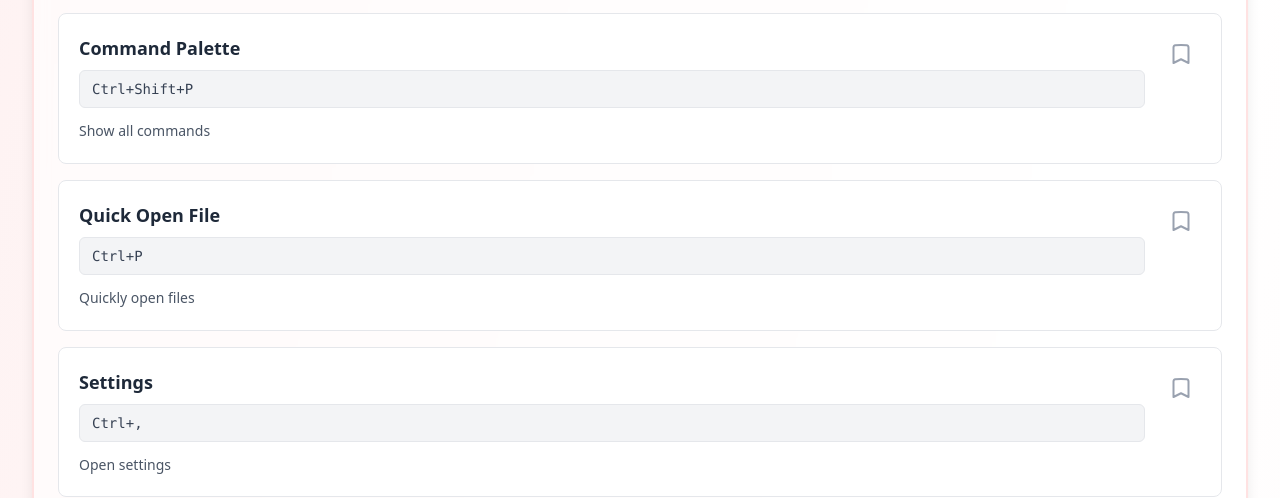
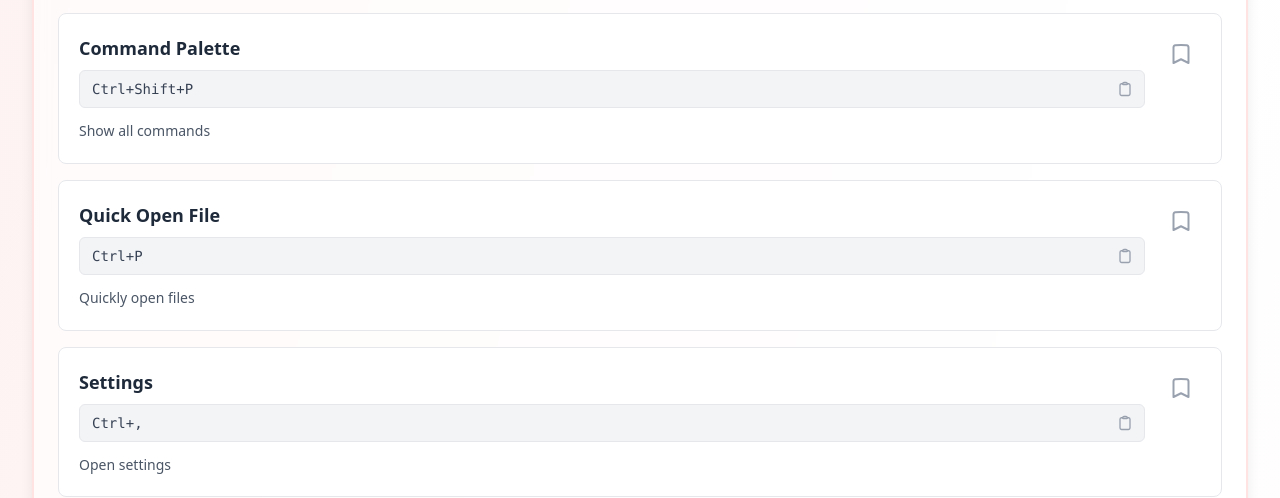
Before and after one commit to RumeshKumara/devkeys, a Next.js app: page /shortcuts in a window 1280 px wide. Shown: the part 343-841 px from the top of the page. Built offline with nearby package versions, Linux system fonts and the light colour scheme; no server answers.

Commit message:
feat: add @google/generative-ai dependency and implement AI functionality in ShortcutCard and AIPage

```diff
--- a/package.json
+++ b/package.json
@@ -9,6 +9,7 @@
     "lint": "eslint"
   },
   "dependencies": {
+    "@google/generative-ai": "^0.24.1",
     "firebase": "^12.7.0",
     "lucide-react": "^0.562.0",
     "next": "16.1.1",
--- a/src/app/ai/page.tsx
+++ b/src/app/ai/page.tsx
@@ -6,12 +6,32 @@ import { Sparkles, Send, Bot, Lightbulb, Zap } from "lucide-react";
 export default function AIPage() {
   const [prompt, setPrompt] = useState("");
   const [answer, setAnswer] = useState("");
-  const [isLoading, setIsLoading] = useState(false);
+  const [loading, setLoading] = useState(false);
 
   const askAI = async () => {
-    setIsLoading(true);
-    setAnswer("🤖 AI response will appear here...");
-    setIsLoading(false);
+    setLoading(true);
+    setAnswer(""); // Clear previous answer
+
+    try {
+      const res = await fetch("/api/gemini", {
+        method: "POST",
+        headers: { "Content-Type": "application/json" },
+        body: JSON.stringify({ prompt }),
+      });
+
+      const data = await res.json();
+
+      if (!res.ok) {
+        setAnswer(`Error: ${data.error || "Something went wrong"}`);
+      } else {
+        setAnswer(data.text);
+      }
+    } catch (error) {
+      console.error("Request failed:", error);
+      setAnswer("Error: Failed to connect to AI service. Please try again.");
+    } finally {
+      setLoading(false);
+    }
   };
 
   return (
@@ -69,11 +89,11 @@ export default function AIPage() {
 
           <button
             onClick={askAI}
-            disabled={!prompt.trim() || isLoading}
+            disabled={!prompt.trim() || loading}
             className="mt-3 sm:mt-4 w-full sm:w-auto bg-gradient-to-r from-red-500 to-red-600 text-white px-5 sm:px-6 py-2.5 sm:py-3 rounded-xl font-semibold text-sm sm:text-base flex items-center justify-center gap-2 hover:from-red-600 hover:to-red-700 transition-all duration-300 disabled:opacity-50 disabled:cursor-not-allowed shadow-lg hover:shadow-xl hover:scale-105"
           >
             <Send className="w-4 h-4 sm:w-5 sm:h-5" />
-            {isLoading ? "Thinking..." : "Ask AI"}
+            {loading ? "Thinking..." : "Ask AI"}
           </button>
         </div>
 
--- /dev/null
+++ b/src/app/api/gemini/route.ts
@@ -0,0 +1,7 @@
+import { NextResponse } from "next/server";
+
+export async function POST() {
+  return NextResponse.json({
+    message: "Gemini API route is working",
+  });
+}
--- a/src/components/ShortcutCard.tsx
+++ b/src/components/ShortcutCard.tsx
@@ -23,6 +23,25 @@ export default function ShortcutCard({
   const { user } = useAuth();
   const [isFavorite, setIsFavorite] = useState(false);
   const [favoriteDocId, setFavoriteDocId] = useState<string | null>(null);
+  const [copied, setCopied] = useState(false);
+
+  const handleCopy = async () => {
+    try {
+      await navigator.clipboard.writeText(command);
+      setCopied(true);
+      setTimeout(() => setCopied(false), 2000);
+    } catch {
+      // fallback for older browsers
+      const el = document.createElement("textarea");
+      el.value = command;
+      document.body.appendChild(el);
+      el.select();
+      document.execCommand("copy");
+      document.body.removeChild(el);
+      setCopied(true);
+      setTimeout(() => setCopied(false), 2000);
+    }
+  };
 
   useEffect(() => {
     // Check if this shortcut is in favorites
@@ -93,9 +112,26 @@ export default function ShortcutCard({
     <div className="border border-gray-200 dark:border-gray-700 rounded-lg p-3 sm:p-4 md:p-5 bg-white dark:bg-gray-800 flex justify-between items-start hover:border-red-300 dark:hover:border-red-500 hover:shadow-lg transition-all duration-300 group">
       <div className="flex-1 min-w-0">
         <h3 className="font-semibold text-gray-800 dark:text-gray-100 text-base sm:text-lg mb-2 group-hover:text-red-500 transition-colors duration-300">{title}</h3>
-        <code className="block mt-2 text-xs sm:text-sm bg-gray-100 dark:bg-gray-900 text-gray-700 dark:text-gray-300 px-2 sm:px-3 py-1.5 sm:py-2 rounded-md font-mono border border-gray-200 dark:border-gray-700 overflow-x-auto">
-          {command}
-        </code>
+        <div className="relative mt-2 flex items-center">
+          <code className="flex-1 text-xs sm:text-sm bg-gray-100 dark:bg-gray-900 text-gray-700 dark:text-gray-300 px-2 sm:px-3 py-1.5 sm:py-2 rounded-md font-mono border border-gray-200 dark:border-gray-700 overflow-x-auto pr-10">
+            {command}
+          </code>
+          <button
+            onClick={handleCopy}
+            title={copied ? "Copied!" : "Copy command"}
+            className="absolute right-2 top-1/2 -translate-y-1/2 p-1 rounded hover:bg-gray-200 dark:hover:bg-gray-700 transition-colors duration-200 flex-shrink-0"
+          >
+            {copied ? (
+              <svg xmlns="http://www.w3.org/2000/svg" viewBox="0 0 24 24" fill="none" strokeWidth={2} stroke="currentColor" className="w-4 h-4 text-green-500">
+                <path strokeLinecap="round" strokeLinejoin="round" d="M4.5 12.75l6 6 9-13.5" />
+              </svg>
+            ) : (
+              <svg xmlns="http://www.w3.org/2000/svg" viewBox="0 0 24 24" fill="none" strokeWidth={2} stroke="currentColor" className="w-4 h-4 text-gray-400 hover:text-gray-600 dark:hover:text-gray-200">
+                <path strokeLinecap="round" strokeLinejoin="round" d="M15.666 3.888A2.25 2.25 0 0 0 13.5 2.25h-3c-1.03 0-1.9.693-2.166 1.638m7.332 0c.055.194.084.4.084.612v0a.75.75 0 0 1-.75.75H9a.75.75 0 0 1-.75-.75v0c0-.212.03-.418.084-.612m7.332 0c.646.049 1.288.11 1.927.184 1.1.128 1.907 1.077 1.907 2.185V19.5a2.25 2.25 0 0 1-2.25 2.25H6.75A2.25 2.25 0 0 1 4.5 19.5V6.257c0-1.108.806-2.057 1.907-2.185a48.208 48.208 0 0 1 1.927-.184" />
+              </svg>
+            )}
+          </button>
+        </div>
         <p className="text-xs sm:text-sm text-gray-600 dark:text-gray-400 mt-2 sm:mt-3 leading-relaxed">
           {description}
         </p>
--- a/src/lib/firebase.ts
+++ b/src/lib/firebase.ts
@@ -1,14 +1,18 @@
-import { initializeApp } from "firebase/app";
+import { initializeApp, getApps } from "firebase/app";
 import { getAuth, GoogleAuthProvider } from "firebase/auth";
 import { getFirestore } from "firebase/firestore";
 
 const firebaseConfig = {
-  apiKey: process.env.NEXT_PUBLIC_FIREBASE_API_KEY!,
-  authDomain: process.env.NEXT_PUBLIC_FIREBASE_AUTH_DOMAIN!,
-  projectId: process.env.NEXT_PUBLIC_FIREBASE_PROJECT_ID!,
+  apiKey: process.env.NEXT_PUBLIC_FIREBASE_API_KEY,
+  authDomain: process.env.NEXT_PUBLIC_FIREBASE_AUTH_DOMAIN,
+  projectId: process.env.NEXT_PUBLIC_FIREBASE_PROJECT_ID,
+  storageBucket: `${process.env.NEXT_PUBLIC_FIREBASE_PROJECT_ID}.appspot.com`,
+  messagingSenderId: "YOUR_MESSAGING_SENDER_ID",
+  appId: "YOUR_APP_ID"
 };
 
-const app = initializeApp(firebaseConfig);
+// Initialize Firebase only if it hasn't been initialized yet
+const app = getApps().length === 0 ? initializeApp(firebaseConfig) : getApps()[0];
 
 export const auth = getAuth(app);
 export const provider = new GoogleAuthProvider();
```
Also changed, not shown: 1 other file (tests, documents, lock files or other folders).
